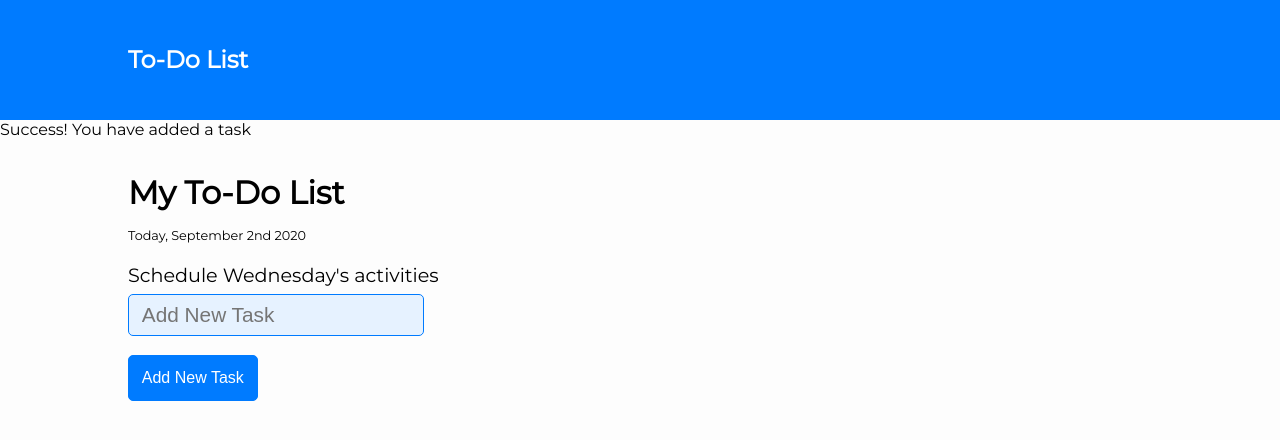
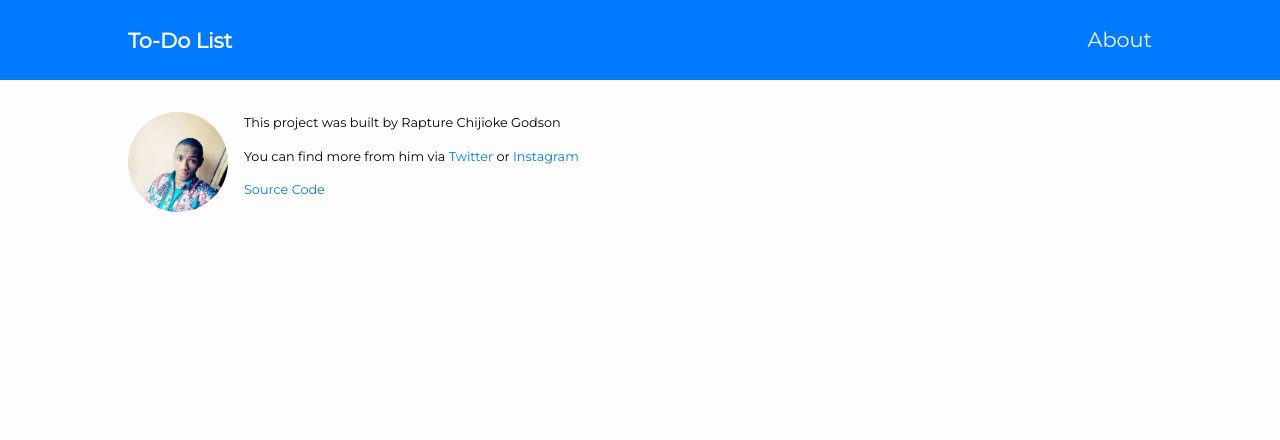
Before and after one commit to coolpythoncodes/React-ToDo-List, a React (Create React App) app: page /about in a window 1280 px wide. Shown: the top 440 px of the page. Built offline with nearby package versions, Linux system fonts and the light colour scheme.

Commit message:
About page and react-router-dom

```diff
--- a/package.json
+++ b/package.json
@@ -13,6 +13,7 @@
     "node-sass": "^4.14.1",
     "react": "^16.13.1",
     "react-dom": "^16.13.1",
+    "react-router-dom": "^5.2.0",
     "react-scripts": "3.4.3"
   },
   "scripts": {
--- a/src/App.js
+++ b/src/App.js
@@ -5,6 +5,9 @@ import Header from './component/Header';
 import Info from './component/Info';
 import AlertRemove from './component/AlertRemove'
 import TodoListItem from './component/TodoListItem';
+import About from './component/About'
+
+import {BrowserRouter as Router, Switch, Route} from 'react-router-dom';
 
 import './sass/main.scss';
 
@@ -85,11 +88,32 @@ class App extends Component{
     return(
 
         <div>
-          <Header />
-          {this.state.showAlertMessage || <AlertRemove/>}
-          <Info />
-          <AddToDo onChange={this.handleChange} value={this.state.value} onSubmit={this.handleSubmit} />
-          <TodoListItem deleteTask={this.deleteTask} onChange={this.handleInputChange} list={this.state.list} />
+          <Router>
+            <Switch>
+            <Route exact path='/' render={
+              ()=>
+                <React.Fragment>
+                  <Header />
+                  {this.state.showAlertMessage && <AlertRemove />}
+                  <Info />
+                  <AddToDo onChange={this.handleChange} value={this.state.value} onSubmit={this.handleSubmit} />
+                  <TodoListItem deleteTask={this.deleteTask} onChange={this.handleInputChange} list={this.state.list} />
+
+                </React.Fragment>
+            }/>
+            <Route path='/about' component={About}/>
+            </Switch>
+
+        {/* //   <Switch>
+        //    <Route path="/">
+        //     <App/>
+        //   </Route>
+        //   <Route path="/about">
+        //     <About/>
+        //   </Route>
+
+        // </Switch> */}
+          </Router>
         </div>
 
     )
--- /dev/null
+++ b/src/component/About.js
@@ -0,0 +1,24 @@
+import React from 'react';
+import Header from './Header';
+
+import '../sass/main.scss';
+
+const About = () => {
+    return (
+      <React.Fragment>
+        <Header/>
+        <div className="container bio">
+          <div className="bio-pic">
+            <img src="rapture.jpg" alt="" />
+          </div>
+          <div className="bio-text">
+            <p>This project was built by Rapture Chijioke Godson</p>
+            <p>You can find more from him via <a href="https://twitter.com/coolpythoncodes">Twitter</a> or <a href="Instagram">Instagram</a></p>
+            <p><a href="https://github.com/coolpythoncodes/React-ToDo-List">Source Code</a></p>
+          </div>
+        </div>
+      </React.Fragment>
+    );
+}
+
+export default About;
--- a/src/component/Header.js
+++ b/src/component/Header.js
@@ -1,15 +1,19 @@
 import React from 'react';
+import {Link} from 'react-router-dom';
+
 
 import '../sass/main.scss';
 
 const Header = () => {
     return (
-      <header>
-        <nav className="container">
-          <h1>To-Do List</h1>
-
-        </nav>
-      </header>
+        <header>
+          <nav className="container">
+            <h1>
+              <Link to="/">To-Do List</Link>
+            </h1>
+            <Link to="/about">About</Link>
+          </nav>
+        </header>
     );
 }
 
--- a/src/sass/main.scss
+++ b/src/sass/main.scss
@@ -6,6 +6,13 @@ $secondary-color: #F96060;
   margin: 0;
   padding: 0;
   box-sizing: border-box;
+}
+
+img{
+  height: 100px;
+  width: 100px;
+  border-radius: 50%;
+  // padding-right: 2rem;
 }
 
 a{
@@ -30,14 +37,14 @@ header{
   background: $primary-color;
   color: #fff;
   width: 100%;
-  height: 15vh;
+  height: 10vh;
 
 
   nav{
     display: flex;
     align-items: stretch;
     justify-content: space-between;
-    line-height: 15vh;
+    line-height: 10vh;
 
   }
 }
@@ -149,3 +156,23 @@ header{
   @include to-do-item($secondary-color);
   text-decoration: line-through;
 }
+
+
+// About Page
+.bio{
+  display: flex;
+  align-items: center;
+  line-height: 1.4;
+  padding-top: 2rem;
+  font-size: 0.8rem;
+
+  &-text>p{
+    margin-bottom: 1rem;
+    margin-left: 1rem;
+  }
+
+  a{
+    color: $primary-color;
+    font-size: 0.8rem;
+  }
+}
```
Also changed, not shown: public/rapture.jpg (added), src/header.scss (deleted), 1 other file (tests, documents, lock files or other folders).
